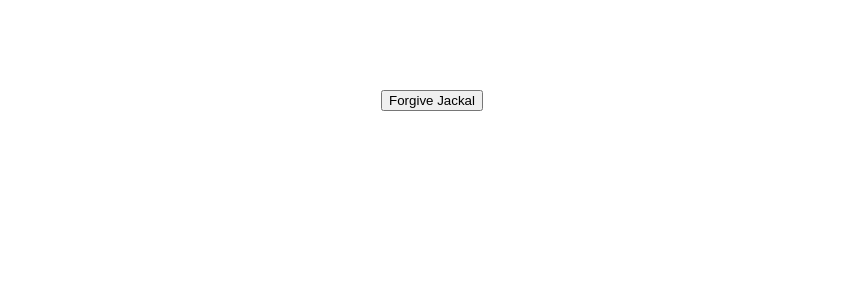
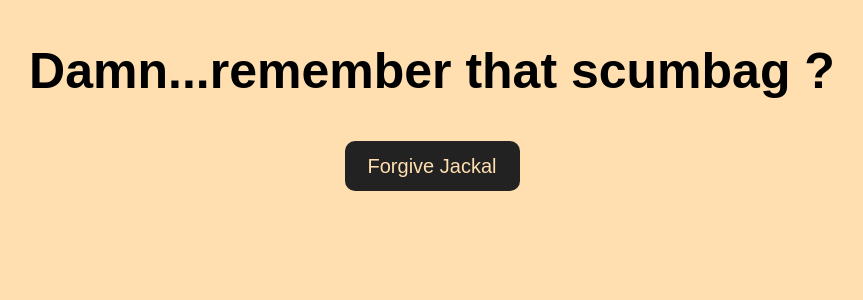
Before and after one commit to bcgodfrey91/grudge-bin, a React (Create React App) app: page /jackals/1 in a window 1280 px wide. Shown: the top 300 px of the page, without its empty margins (208-1071 px from the left). Built offline with nearby package versions, Linux system fonts and the light colour scheme; no server answers.

Commit message:
Finish styling

```diff
--- a/src/App.css
+++ b/src/App.css
@@ -2,9 +2,17 @@
   text-align: center;
 }
 
+body {
+  background-color: #ffdfb0;
+}
+
+button {
+  cursor: pointer;
+}
+
 .add-jackal-container {
   background-color: #222;
-  color: white;
+  color: #f9f9f9;
   display: flex;
   justify-content: center;
   height: 200px;
@@ -30,7 +38,62 @@
 
 .submit-button {
   align-self: center;
-  border: none;
+  background: #ffdfb0;
+  border-top: 5px solid #ffc064;
+  border-right: 5px solid #ffa868;
+  border-bottom: 5px solid #ffc064;
+  border-left: 5px solid #ffa868;
+  color: #222;
+  cursor: pointer;
+  font-size: 30px;
   height: 50px;
   width: 200px;
 }
+
+.submit-button:hover {
+  align-self: center;
+  background: #ffa868;
+  border-top: 5px solid #ffdfb0;
+  border-right: 5px solid #ffc064;
+  border-bottom: 5px solid #ffdfb0;
+  border-left: 5px solid #ffc064;
+  color: #222;
+  cursor: pointer;
+  font-size: 30px;
+  height: 50px;
+  width: 200px;
+}
+
+.jackal-container button {
+  background-color: #222;
+  border: none;
+  border-radius: 10px;
+  color: #ffdfb0;
+  font-size: 20px;
+  vertical-align: center;
+  height: 50px;
+  width: 175px;
+}
+.jackal-container button:hover {
+  background-color: #222;
+  border: none;
+  border-radius: 10px;
+  color: #cc0000;
+  font-size: 20px;
+  height: 50px;
+  width: 175px;
+}
+
+.jackal-container h1 {
+  font-size: 50px;
+}
+
+.link-to-jackal {
+  text-decoration: none;
+  color: #222;
+}
+
+.link-to-jackal:hover {
+  text-decoration: none;
+  color: #cc0000;
+}
--- a/src/components/Jackal.js
+++ b/src/components/Jackal.js
@@ -29,8 +29,8 @@ class Jackal extends Component {
     const { jackal } = this.state
     return (
       <div className="jackal-container">
-        <h2 className="jackal-name">{jackal.name}</h2>
-        <p className="jackal-reason">{jackal.reason}</p>
+        <h1>Damn...remember that scumbag {jackal.name}?</h1>
+        <h2 className="jackal-reason">{jackal.reason}</h2>
         <button
         >Forgive Jackal</button>
       </div>
--- a/src/components/JackalList.js
+++ b/src/components/JackalList.js
@@ -11,6 +11,7 @@ class JackalList extends Component {
         <div key={index}>
           <Link
             to={`jackals/${jackal.id}`}
+            className="link-to-jackal"
           >
             <h1>{jackal.name}</h1>
           </Link>
```
